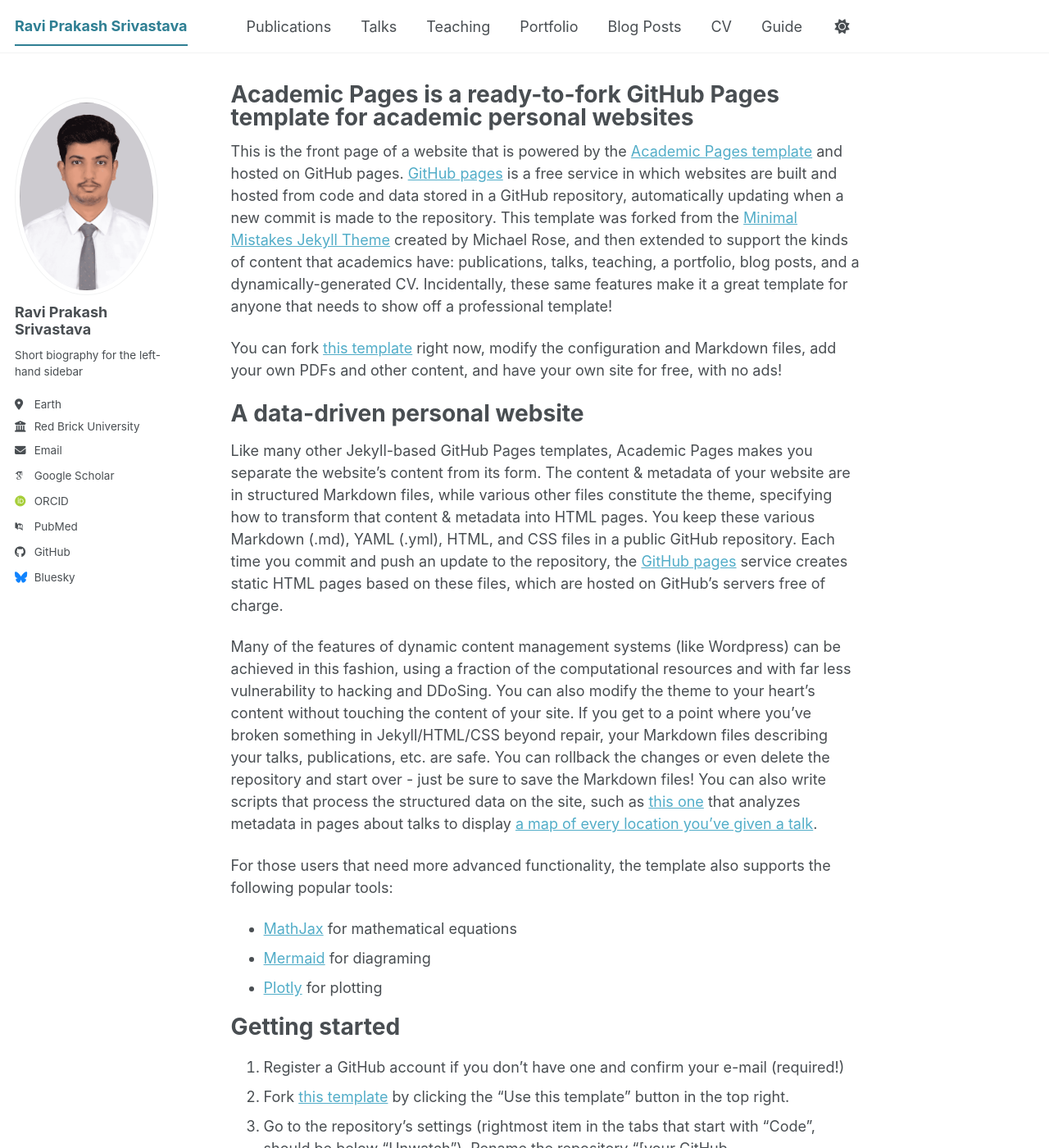
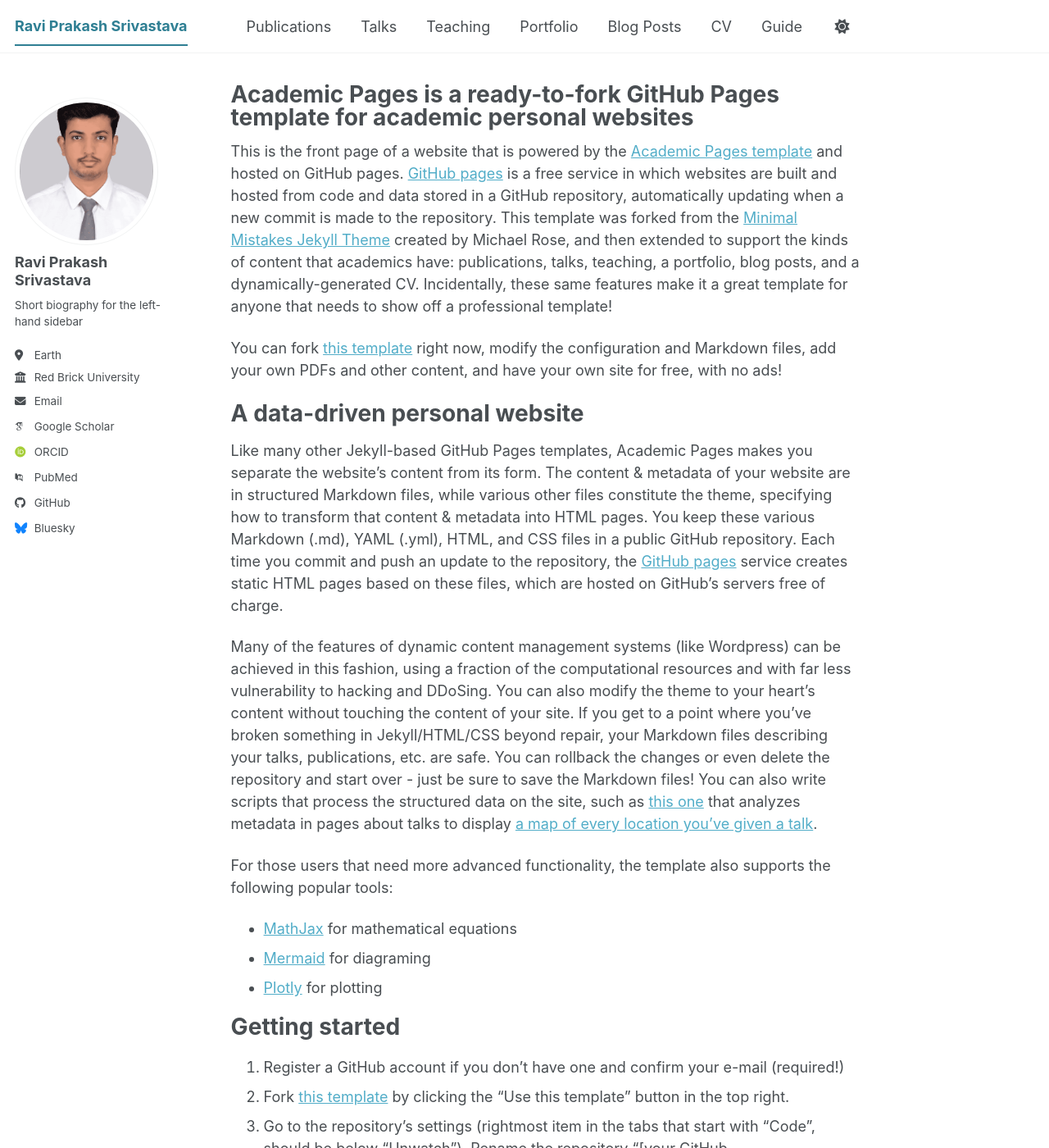
Before and after one commit to er-ravi-srivastava/er-ravi-srivastava.github.io, a Jekyll site: the page built from _pages/about.md, in a window 1280 px wide and 1400 px high. Shown: the whole window at 82% size. Built offline with Jekyll 4.4.1, drawn with Linux system fonts in a browser that asks for light colours; some web fonts are replaced; a script bundle is joined from its source files by our own code; library files that are not in the unit come from our copies.

Commit message:
Add styles for author avatar images
Add styles for author avatar images.

```diff
--- a/assets/css/main.scss
+++ b/assets/css/main.scss
@@ -41,3 +41,10 @@
     "vendor/font-awesome/solid",
     "vendor/font-awesome/brands"
 ;
+
+.author__avatar img {
+  width: 180px;
+  height: 180px;
+  object-fit: cover;
+  border-radius: 50%;
+}
```
